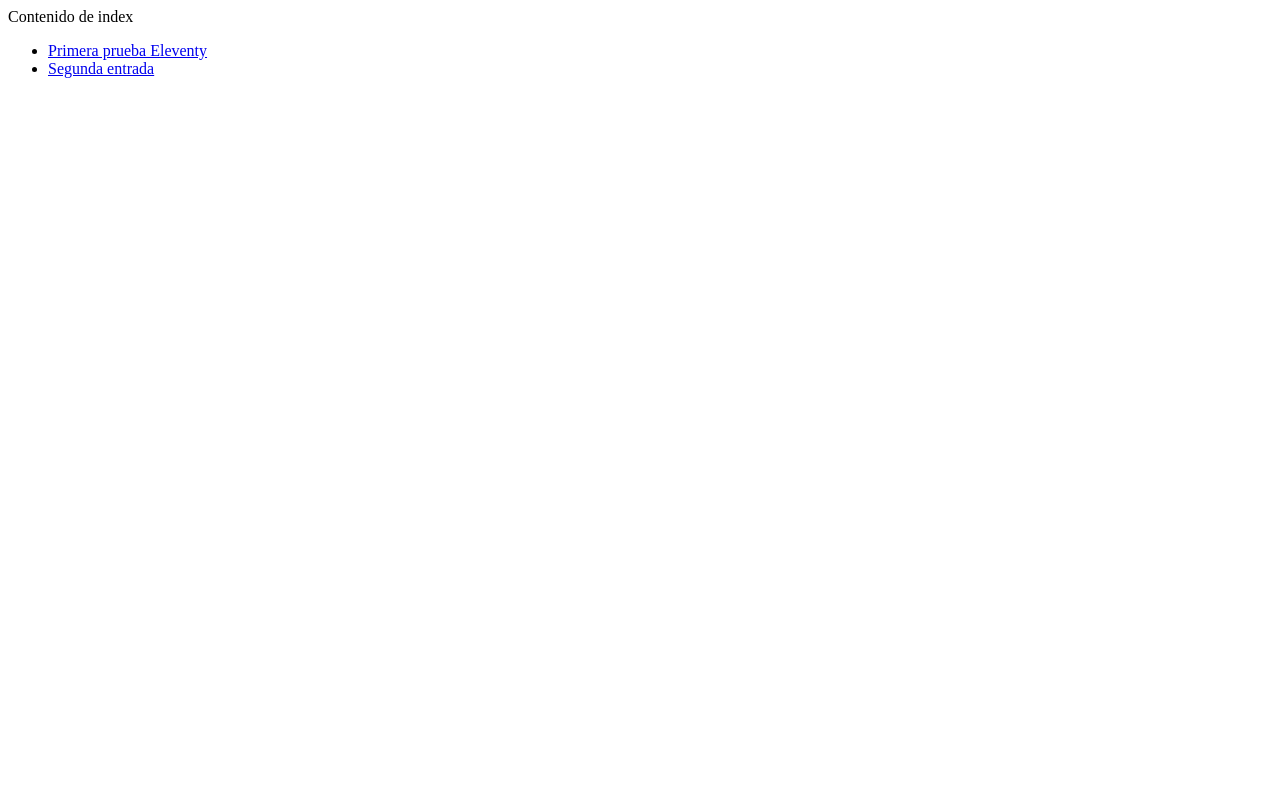
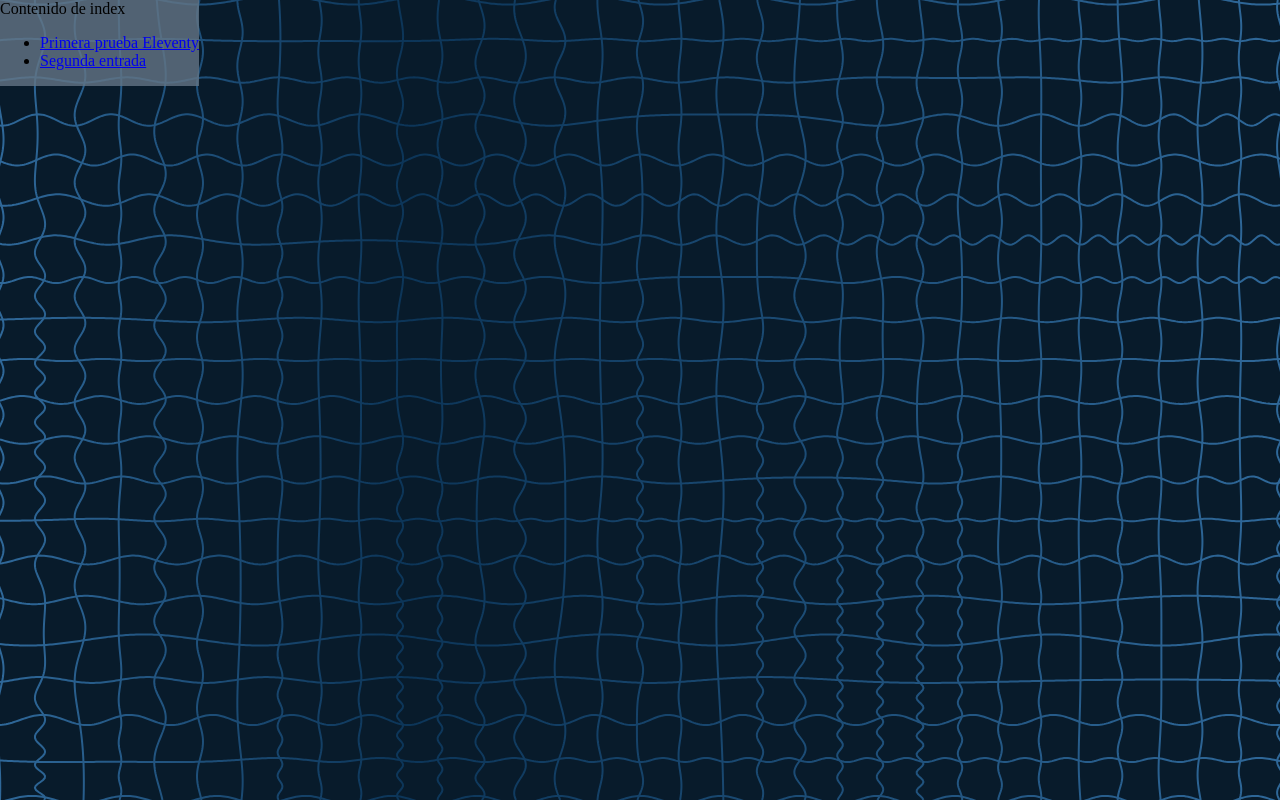
Before and after one commit to jcontrerasf/jcontrerasf.github.io, an Eleventy site: page index.html in a window 1280 px wide. Built offline with nearby package versions, Linux system fonts and the light colour scheme; Eleventy itself is replaced by a stand-in of ours; files that its build step writes are made by us from their sources.

Commit message:
add: canvas grid background

```diff
--- a/_includes/layout.html
+++ b/_includes/layout.html
@@ -6,11 +6,14 @@
 	<meta name='theme-color' content='#3fffbb'>
 	<meta name="author" content="Julio Contreras Fuica">
 	<meta name="viewport" content="width=device-width, initial-scale=1.0">
+	<link rel="stylesheet" href="style.css">
 	<title>Test Eleventy</title>
 </head>
 <body>
+	<canvas id="backgroundCanvas"></canvas>
   <main>
     {{ content }}
   </main>
+  <script src="script.js"></script>
 </body>
 </html>
--- /dev/null
+++ b/docs/script.js
@@ -0,0 +1,109 @@
+const canvas = document.getElementById('backgroundCanvas');
+const ctx = canvas.getContext('2d');
+
+canvas.width = window.innerWidth;
+canvas.height = window.innerHeight;
+
+const numLines = 20; // Number of lines
+const lineSpacing = canvas.height / numLines; // Spacing between lines
+
+function drawGrid() {
+  ctx.clearRect(0, 0, canvas.width, canvas.height);
+
+  var gradient = ctx.createLinearGradient(0, 0, canvas.width, 0);
+  gradient.addColorStop(0, "#2f6899");
+  gradient.addColorStop(Math.random() * 0.25 + 0.25, "#0c3558");
+  gradient.addColorStop(1, "#2f6899");
+
+  ctx.strokeStyle = gradient;
+
+  ctx.lineWidth = 2;
+
+  // Draw horizontal lines
+  for (let i = 0; i <= numLines; i++) {
+    const y = i * lineSpacing;
+    ctx.beginPath();
+    let offset = Math.random() * canvas.width/2;
+    let mag = Math.random() * 5 + 1;
+    let fase = Math.random()*Math.PI - Math.PI;
+    let fase2 = Math.random()*Math.PI - Math.PI;
+    freq_linea = Math.random()/500;
+    for (let x = 0; x <= canvas.width; x += lineSpacing / 20) {
+      let freq = Math.cos(x * freq_linea + fase2) * 0.08; //frecuencia base
+      const distortion = Math.cos(((freq * (x + offset)) + fase)) * mag;
+      if (x === 0) {
+        ctx.moveTo(x, y + distortion);
+      } else {
+        ctx.lineTo(x, y + distortion);
+      }
+    }
+    ctx.stroke();
+  }
+
+  // Draw vertical lines
+  for (let i = 0; i <= canvas.width / lineSpacing; i++) {
+    const x = i * lineSpacing;
+    ctx.beginPath();
+    let mag = Math.random() * 5 + 1;
+    let fase = Math.random()*Math.PI - Math.PI;
+    let fase2 = Math.random()*Math.PI - Math.PI;
+    freq_linea = Math.random()/200;
+    for (let y = 0; y <= canvas.height; y += lineSpacing / 20) {
+      let freq = Math.sin(y * freq_linea + fase2) * 0.1;
+      const distortion = Math.sin(((freq * y) + fase)) * mag;
+      if (y === 0) {
+        ctx.moveTo(x + distortion, y);
+      } else {
+        ctx.lineTo(x + distortion, y);
+      }
+    }
+    ctx.stroke();
+  }
+}
+
+ctx.shadowBlur = Math.random() * 72 + 1;
+
+drawGrid();
+
+
+
+//   // Draw horizontal lines
+//   for (let i = 0; i <= numLines; i++) {
+//     const y = i * lineSpacing;
+//     ctx.beginPath();
+//     let mag = Math.random() * 5 + 1;
+//     let fase = Math.random()*Math.PI - Math.PI;
+//     let fase2 = Math.random()*Math.PI - Math.PI;
+//     freq_linea = Math.random()/300;
+//     for (let x = 0; x <= canvas.width; x += lineSpacing / 20) {
+//       let freq = Math.sin(x * freq_linea + fase2) * 0.15;
+//       const distortion = Math.sin(((freq * x) + fase)) * mag;
+//       if (x === 0) {
+//         ctx.moveTo(x, y + distortion);
+//       } else {
+//         ctx.lineTo(x, y + distortion);
+//       }
+//     }
+//     ctx.stroke();
+//   }
+
+//   // Draw vertical lines
+//   for (let i = 0; i <= canvas.width / lineSpacing; i++) {
+//     const x = i * lineSpacing;
+//     ctx.beginPath();
+//     let mag = Math.random() * 5 + 1;
+//     let fase = Math.random()*Math.PI - Math.PI;
+//     let fase2 = Math.random()*Math.PI - Math.PI;
+//     freq_linea = Math.random()/200;
+//     for (let y = 0; y <= canvas.height; y += lineSpacing / 20) {
+//       let freq = Math.sin(y * freq_linea + fase2) * 0.1;
+//       const distortion = Math.sin(((freq * y) + fase)) * mag;
+//       if (y === 0) {
+//         ctx.moveTo(x + distortion, y);
+//       } else {
+//         ctx.lineTo(x + distortion, y);
+//       }
+//     }
+//     ctx.stroke();
+//   }
+// }
--- /dev/null
+++ b/docs/style.css
@@ -0,0 +1,22 @@
+body, html {
+  margin: 0;
+  padding: 0;
+  width: 100%;
+  height: 100%;
+  overflow: hidden;
+  background: #081b2b;
+}
+
+main {
+  background-color: rgba(99, 117, 133, 0.8);
+  position: absolute;
+}
+
+canvas {
+  display: block;
+  position: absolute;
+  top: 0;
+  left: 0;
+  width: 100%;
+  height: 100%;
+}
```
Also changed, not shown: docs/index.html (+3 -0 lines), docs/posts/test01/index.html (+3 -0 lines), docs/posts/test02/index.html (+3 -0 lines).
